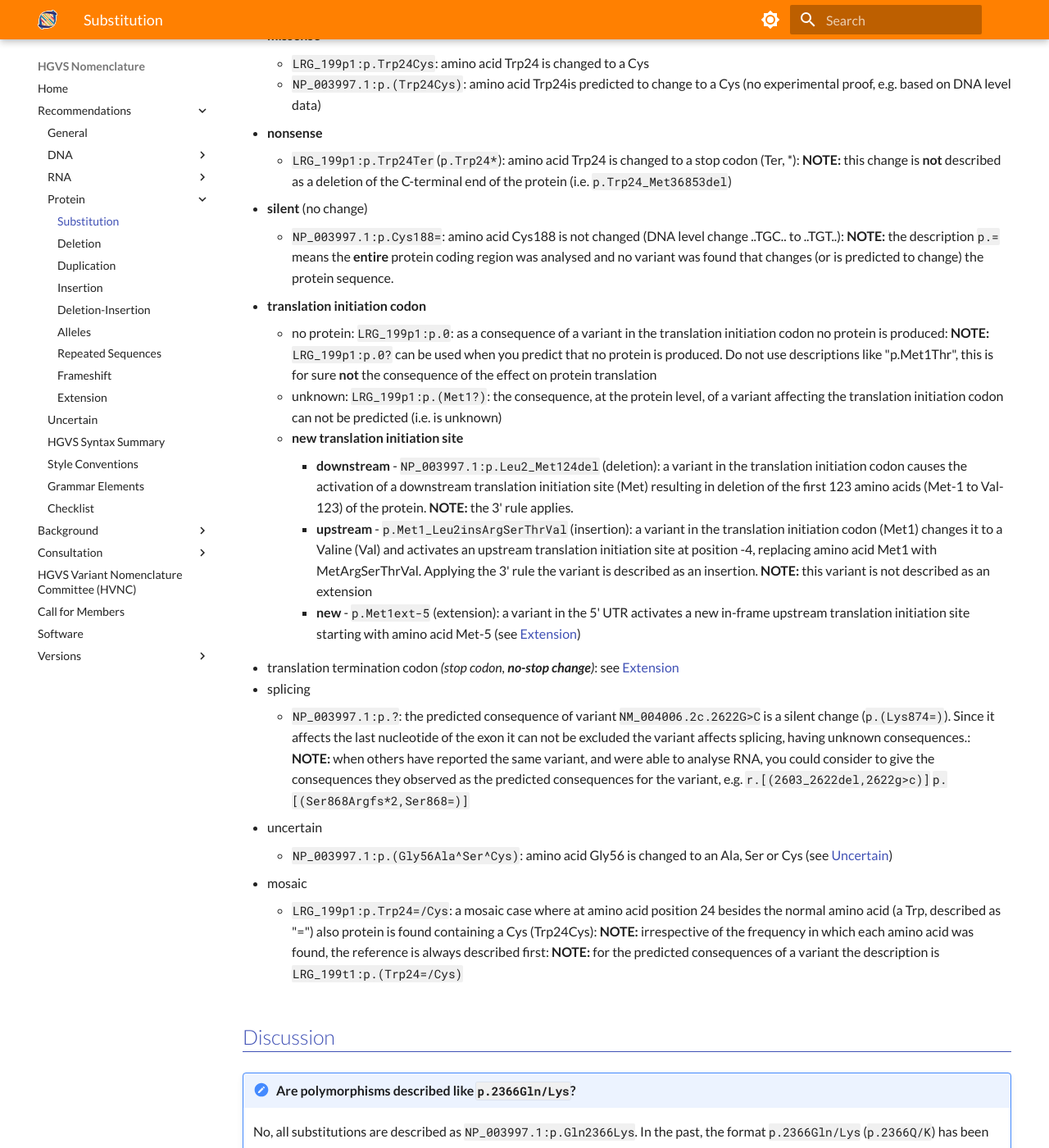
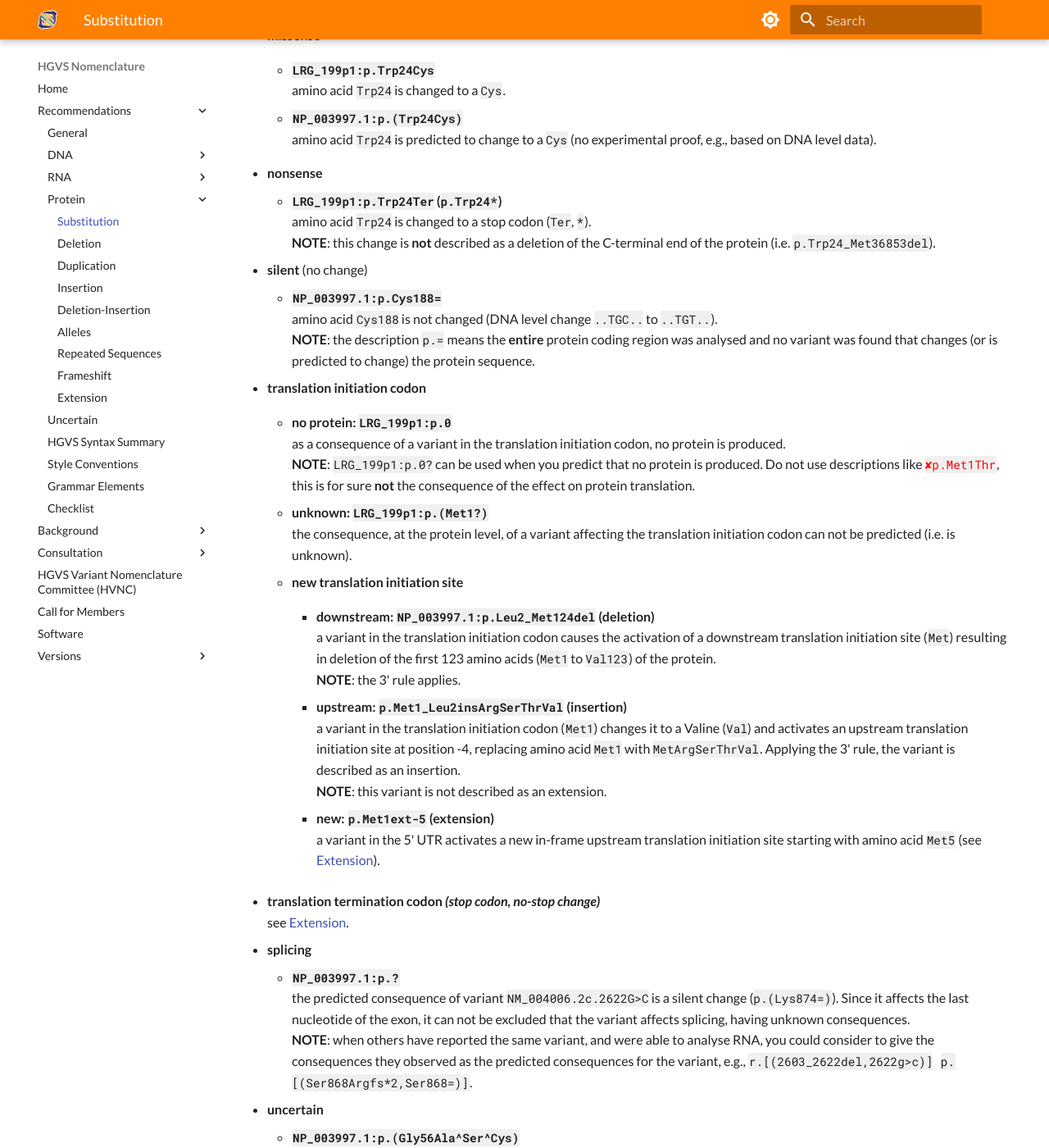
Before and after one commit to HGVSnomenclature/hgvs-nomenclature, an MkDocs documentation site: the page built from docs/recommendations/protein/substitution.md, in a window 1280 px wide and 1400 px high, scrolled down 965 px. Shown: the whole window at 82% size. Built offline with MkDocs 1.6.1 and Material for MkDocs 9.7.7, drawn with Linux system fonts in a browser that asks for light colours; some of the changed text lies outside the part shown.

Commit message:
Styled and fixed the protein/substitution page.

```diff
--- a/docs/recommendations/protein/substitution.md
+++ b/docs/recommendations/protein/substitution.md
@@ -12,57 +12,93 @@
 
 ## Notes
 
-- all variants **should be** described at the DNA level, descriptions at the RNA and protein level may be given in addition
-- predicted consequences, i.e. without experimental evidence (no RNA or protein sequence analysed), should be given in parentheses, e.g. `p.(Arg727Ser)`
-- a **nonsense** variant, a variant changing an amino acid to a translation termination (stop) codon, is described as a **substitution**
-    - A nonsense variant is not described as a [Deletion](deletion.md) of the C-terminal end of the protein (e.g. `p.Trp26_Arg1623del`)
-    - variants which introduce an **immediate** translation termination (stop) codon are described as nonsense variant
-    - **NOTE**: not `p.Tyr4TerfsTer1` but `p.Tyr4Ter` (or `p.Tyr4*`), not <code="invalid">p.Tyr4_Cys5insTerGluAsp</code> but `p.Tyr4Ter` (or `p.Tyr4*`), not `p.Cys5_Ser6delinsTerGluAsp` but `p.Tyr4Ter` (or `p.Tyr4*`)
-- a **no-stop** variant, a variant changing the translation termination codon into an amino acid codon, is described as a **extension** ([Extension](extension.md))
-- changes involving two or more consecutive amino acids are described as a deletion/insertion variant (delins) (see [Deletion/insertion (delins)](delins.md))
-    - the description `p.Arg76_Cys77delinsSerTrp` is correct, the description `p.[Arg76Ser;Cys77Trp]` is not correct
+- all variants **should be** described at the DNA level; descriptions at the RNA and/or protein level may be given in addition.
+- predicted consequences, i.e. without experimental evidence (no RNA or protein sequence analysed), should be given in parentheses, e.g., `p.(Arg727Ser)`.
+- a **nonsense** variant, a variant changing an amino acid to a translation termination (stop) codon, is described as a **substitution**.
+  A nonsense variant is not described as a [Deletion](deletion.md) of the C-terminal end of the protein (e.g., `p.Trp26_Arg1623del`).
+    - variants which introduce an **immediate** translation termination (stop) codon are described as nonsense variant.
+    - **NOTE**: not <code class="invalid">p.Tyr4TerfsTer1</code>, but `p.Tyr4Ter` (or `p.Tyr4*`); not <code="invalid">p.Tyr4_Cys5insTerGluAsp</code>, but `p.Tyr4Ter` (or `p.Tyr4*`); not <code class="invalid">p.Cys5_Ser6delinsTerGluAsp</code> but `p.Tyr4Ter` (or `p.Tyr4*`).
+- a **no-stop** variant, a variant changing the translation termination codon into an amino acid codon, is described as an **extension** ([Extension](extension.md)).
+- changes involving two or more consecutive amino acids are described as a deletion/insertion variant (delins) (see [Deletion/insertion (delins)](delins.md)).
+    - the description `p.Arg76_Cys77delinsSerTrp` is correct, the description <code class="invalid">p.[Arg76Ser;Cys77Trp]</code> is not correct.
 - amino acids that have been tested and found **not changed** (silent) are described as `p.Cys123=` (see [SVD-WG001 (no change)](../../consultation/SVD-WG001.md)).
 
 ## Examples
 
 - **missense**
+    - **`LRG_199p1:p.Trp24Cys`**<br>
+      amino acid `Trp24` is changed to a `Cys`.
 
-    - `LRG_199p1:p.Trp24Cys`: amino acid Trp24 is changed to a Cys
-    - `NP_003997.1:p.(Trp24Cys)`: amino acid Trp24is predicted to change to a Cys (no experimental proof, e.g. based on DNA level data)
+    - **`NP_003997.1:p.(Trp24Cys)`**<br>
+      amino acid `Trp24` is predicted to change to a `Cys` (no experimental proof, e.g., based on DNA level data).
 
 - **nonsense**
-
-    - `LRG_199p1:p.Trp24Ter` (`p.Trp24*`): amino acid Trp24 is changed to a stop codon (Ter, \*): **NOTE:** this change is **not** described as a deletion of the C-terminal end of the protein (i.e. `p.Trp24_Met36853del`)
+    - **`LRG_199p1:p.Trp24Ter` (`p.Trp24*`)**<br>
+      amino acid `Trp24` is changed to a stop codon (`Ter`, `*`).<br>
+      **NOTE**: this change is **not** described as a deletion of the C-terminal end of the protein (i.e. `p.Trp24_Met36853del`).
 
 - **silent** (no change)
-
-    - `NP_003997.1:p.Cys188=`: amino acid Cys188 is not changed (DNA level change ..TGC.. to ..TGT..): **NOTE:** the description `p.=` means the **entire** protein coding region was analysed and no variant was found that changes (or is predicted to change) the protein sequence.
+    - **`NP_003997.1:p.Cys188=`**<br>
+      amino acid `Cys188` is not changed (DNA level change `..TGC..` to `..TGT..`).<br>
+      **NOTE**: the description `p.=` means the **entire** protein coding region was analysed and no variant was found that changes (or is predicted to change) the protein sequence.
 
 - **translation initiation codon**
-    - no protein: `LRG_199p1:p.0`: as a consequence of a variant in the translation initiation codon no protein is produced: **NOTE:** `LRG_199p1:p.0?` can be used when you predict that no protein is produced. Do not use descriptions like "p.Met1Thr", this is for sure **not** the consequence of the effect on protein translation
-    - unknown: `LRG_199p1:p.(Met1?)`: the consequence, at the protein level, of a variant affecting the translation initiation codon can not be predicted (i.e. is unknown)
+    - **no protein: `LRG_199p1:p.0`**<br>
+      as a consequence of a variant in the translation initiation codon, no protein is produced.<br>
+      **NOTE**: `LRG_199p1:p.0?` can be used when you predict that no protein is produced.
+      Do not use descriptions like <code class="invalid">p.Met1Thr</code>, this is for sure **not** the consequence of the effect on protein translation.
+
+    - **unknown: `LRG_199p1:p.(Met1?)`**<br>
+      the consequence, at the protein level, of a variant affecting the translation initiation codon can not be predicted (i.e. is unknown).
+
     - **new translation initiation site**
-        - **downstream** - `NP_003997.1:p.Leu2_Met124del` (deletion): a variant in the translation initiation codon causes the activation of a downstream translation initiation site (Met) resulting in deletion of the first 123 amino acids (Met-1 to Val-123) of the protein. **NOTE:** the 3' rule applies.
-        - **upstream** - `p.Met1_Leu2insArgSerThrVal` (insertion): a variant in the translation initiation codon (Met1) changes it to a Valine (Val) and activates an upstream translation initiation site at position -4, replacing amino acid Met1 with MetArgSerThrVal. Applying the 3' rule the variant is described as an insertion. **NOTE:** this variant is not described as an extension
-        - **new** - `p.Met1ext-5` (extension): a variant in the 5' UTR activates a new in-frame upstream translation initiation site starting with amino acid Met-5 (see [Extension](extension.md))
-- translation termination codon _(stop codon, **no-stop change**)_: see [Extension](extension.md)
-- splicing
-    - `NP_003997.1:p.?`: the predicted consequence of variant `NM_004006.2c.2622G>C` is a silent change (`p.(Lys874=)`). Since it affects the last nucleotide of the exon it can not be excluded the variant affects splicing, having unknown consequences.: **NOTE:** when others have reported the same variant, and were able to analyse RNA, you could consider to give the consequences they observed as the predicted consequences for the variant, e.g. `r.[(2603_2622del,2622g>c)]` `p.[(Ser868Argfs*2,Ser868=)]`
-- uncertain
-    - `NP_003997.1:p.(Gly56Ala^Ser^Cys)`: amino acid Gly56 is changed to an Ala, Ser or Cys (see [Uncertain](../uncertain.md))
-- mosaic
-    - `LRG_199p1:p.Trp24=/Cys`: a mosaic case where at amino acid position 24 besides the normal amino acid (a Trp, described as "=") also protein is found containing a Cys (Trp24Cys): **NOTE:** irrespective of the frequency in which each amino acid was found, the reference is always described first: **NOTE:** for the predicted consequences of a variant the description is `LRG_199t1:p.(Trp24=/Cys)`
+        - **downstream: `NP_003997.1:p.Leu2_Met124del` (deletion)**<br>
+          a variant in the translation initiation codon causes the activation of a downstream translation initiation site (`Met`) resulting in deletion of the first 123 amino acids (`Met1` to `Val123`) of the protein.<br>
+          **NOTE**: the 3' rule applies.
+
+        - **upstream: `p.Met1_Leu2insArgSerThrVal` (insertion)**<br>
+          a variant in the translation initiation codon (`Met1`) changes it to a Valine (`Val`) and activates an upstream translation initiation site at position -4, replacing amino acid `Met1` with `MetArgSerThrVal`.
+          Applying the 3' rule, the variant is described as an insertion.<br>
+          **NOTE**: this variant is not described as an extension.
+
+        - **new: `p.Met1ext-5` (extension)**<br>
+          a variant in the 5' UTR activates a new in-frame upstream translation initiation site starting with amino acid `Met5` (see [Extension](extension.md)).
+
+- **translation termination codon _(stop codon, no-stop change)_**<br>
+  see [Extension](extension.md).
+
+- **splicing**
+    - **`NP_003997.1:p.?`**<br>
+      the predicted consequence of variant `NM_004006.2c.2622G>C` is a silent change (`p.(Lys874=)`).
+      Since it affects the last nucleotide of the exon, it can not be excluded that the variant affects splicing, having unknown consequences.<br>
+      **NOTE**: when others have reported the same variant, and were able to analyse RNA, you could consider to give the consequences they observed as the predicted consequences for the variant, e.g., `r.[(2603_2622del,2622g>c)]` &nbsp; `p.[(Ser868Argfs*2,Ser868=)]`.
+
+- **uncertain**
+    - **`NP_003997.1:p.(Gly56Ala^Ser^Cys)`**<br>
+      amino acid `Gly56` is changed to an `Ala`, `Ser`, or `Cys` (see [Uncertain](../uncertain.md)).
+
+- **mosaic**
+    - **`LRG_199p1:p.Trp24=/Cys`**<br>
+      a mosaic case where at amino acid position `24`, besides the normal amino acid (a `Trp`, described as `=`), also protein is found containing a `Cys` (`p.Trp24Cys`).<br>
+      **NOTE**: irrespective of the frequency in which each amino acid was found, the reference is always described first.<br>
+      **NOTE**: for the predicted consequences of a variant, the description is `LRG_199t1:p.(Trp24=/Cys)`.
 
 ## Discussion
 
-!!! note "Are polymorphisms described like `p.2366Gln/Lys`?"
+!!! note "Are polymorphisms described like <code class="invalid">p.2366Gln/Lys</code>?"
 
-    No, all substitutions are described as `NP_003997.1:p.Gln2366Lys`. In the past, the format `p.2366Gln/Lys` (`p.2366Q/K`) has been used to describe "polymorphic" sequence variants. Note that a description should be neutral, simply describe the change, and not include any other information like predicted or known functional consequences.
+    No, all substitutions are described as `NP_003997.1:p.Gln2366Lys`.
+    In the past, the format `p.2366Gln/Lys` (`p.2366Q/K`) has been used to describe "polymorphic" sequence variants.
+    Note that a description should be neutral, simply describe the change, and not include any other information like predicted or known functional consequences.
 
-!!! note "Can I describe a TrpVal to CysArg variant as a amino acid substitution (`p.TrpVal24CysArg`)?"
+!!! note "Can I describe a `TrpVal` to `CysArg` variant as a amino acid substitution (<code class="invalid">p.TrpVal24CysArg</code>)?"
 
-    No, this is not allowed. By definition a substitution changes **one** amino acid into **one** other amino acid. The change TrpVal to CysArg should be described as `NP_003997.1:p.Trp24_Val25delinsCysArg`, i.e. a deletion/insertion (delins) (see [Deletion-Insertion](../DNA/delins.md)).
+    No, this is not allowed.
+    By definition, a substitution changes **one** amino acid into **one** other amino acid.
+    The change `TrpVal` to `CysArg` should be described as `NP_003997.1:p.Trp24_Val25delinsCysArg`, i.e. a deletion/insertion (delins) (see [Deletion-Insertion](delins.md)).
 
 !!! note "How should you describe an amino acid substitution to any other amino acid?"
 
-    HGVS uses IUPAC symbols (see [Standards](../../background/standards.md)). The symbol for 'any' amino acid is 'X'/'Xaa'. Since 'X' has been used to indicate a translation stop codon (nonsense variant) we suggest to use 'Xaa' three-letter amino acid code only (e.g. `p.Arg782Xaa`).
+    HGVS uses IUPAC symbols (see [Standards](../../background/standards.md)).
+    The symbol for 'any' amino acid is `X` / `Xaa`.
+    Since `X` has been used to indicate a translation stop codon (nonsense variant), we suggest to use `Xaa` three-letter amino acid code only (e.g., `p.Arg782Xaa`).
```
